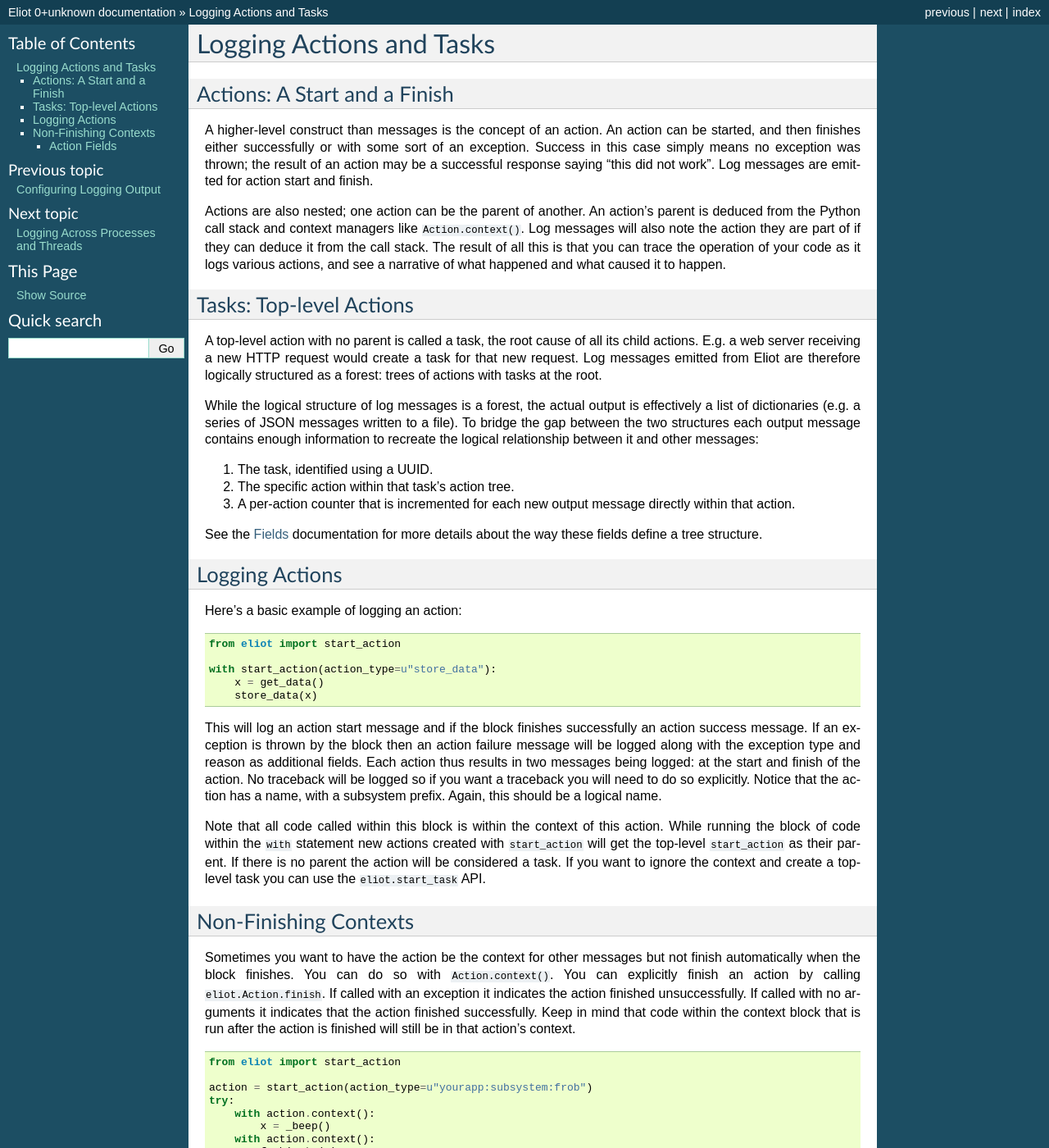
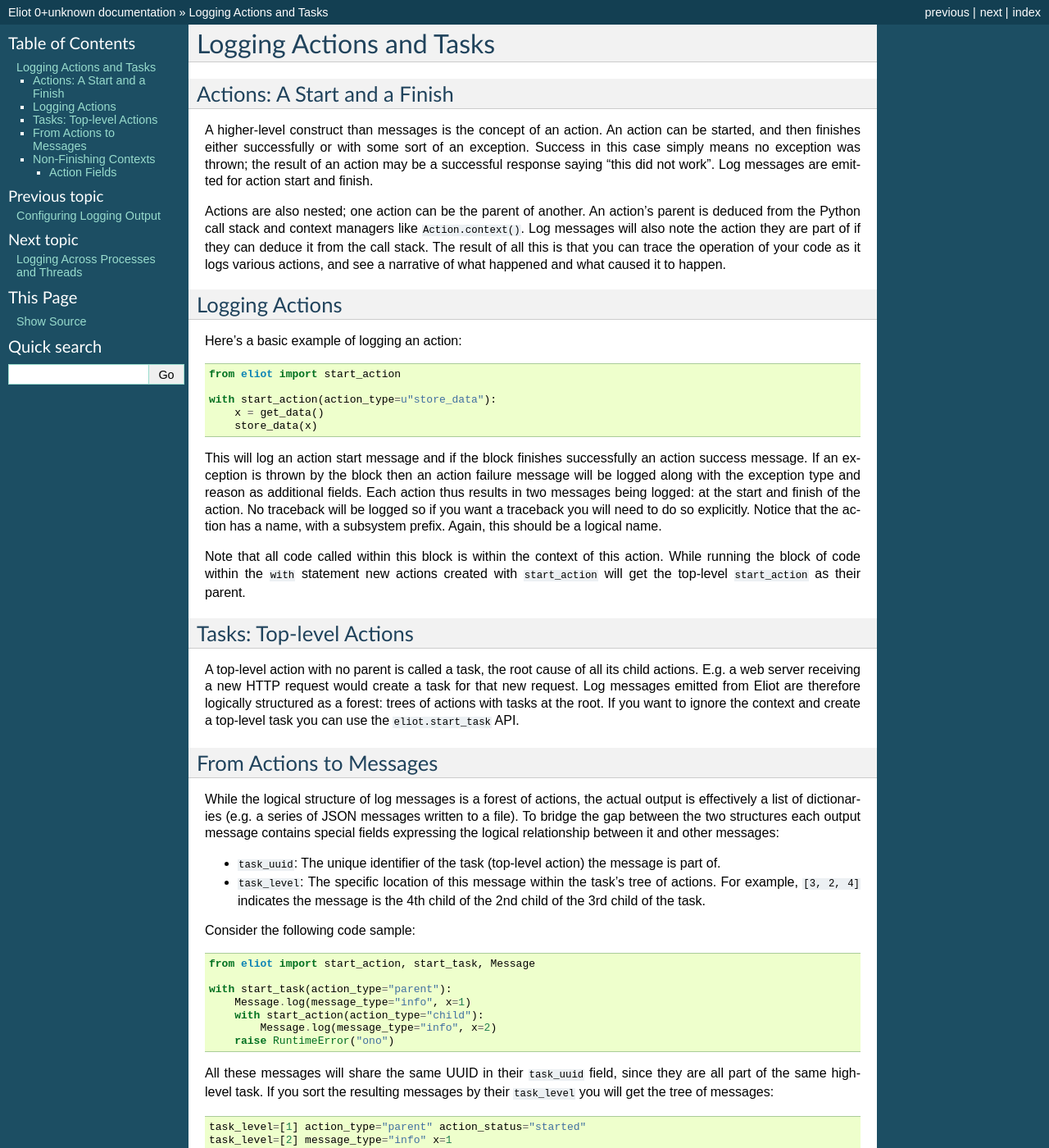
Before and after one commit to itamarst/eliot, a Sphinx documentation site: the page built from docs/source/actions.rst, in a window 1280 px wide and 1400 px high. Shown: the whole window at 82% size. Built offline with Sphinx 7.4.7, drawn with Linux system fonts in a browser that asks for light colours; some of the changed text lies outside the part shown.

Commit message:
Try to make actions and tasks documentation clearer, by moving in some content from fields, improving it, and restructuring some of the other docs.

```diff
--- a/docs/source/actions.rst
+++ b/docs/source/actions.rst
@@ -13,22 +13,6 @@ Actions are also nested; one action can be the parent of another.
 An action's parent is deduced from the Python call stack and context managers like ``Action.context()``.
 Log messages will also note the action they are part of if they can deduce it from the call stack.
 The result of all this is that you can trace the operation of your code as it logs various actions, and see a narrative of what happened and what caused it to happen.
-
-Tasks: Top-level Actions
-------------------------
-
-A top-level action with no parent is called a task, the root cause of all its child actions.
-E.g. a web server receiving a new HTTP request would create a task for that new request.
-Log messages emitted from Eliot are therefore logically structured as a forest: trees of actions with tasks at the root.
-
-While the logical structure of log messages is a forest, the actual output is effectively a list of dictionaries (e.g. a series of JSON messages written to a file).
-To bridge the gap between the two structures each output message contains enough information to recreate the logical relationship between it and other messages:
-
-1. The task, identified using a UUID.
-2. The specific action within that task's action tree.
-3. A per-action counter that is incremented for each new output message directly within that action.
-
-See the :doc:`Fields <fields>` documentation for more details about the way these fields define a tree structure.
 
 Logging Actions
 ---------------
@@ -52,8 +36,52 @@ Again, this should be a logical name.
 
 Note that all code called within this block is within the context of this action.
 While running the block of code within the ``with`` statement new actions created with ``start_action`` will get the top-level ``start_action`` as their parent.
-If there is no parent the action will be considered a task.
+
+
+Tasks: Top-level Actions
+------------------------
+
+A top-level action with no parent is called a task, the root cause of all its child actions.
+E.g. a web server receiving a new HTTP request would create a task for that new request.
+Log messages emitted from Eliot are therefore logically structured as a forest: trees of actions with tasks at the root.
 If you want to ignore the context and create a top-level task you can use the ``eliot.start_task`` API.
+
+
+.. _task fields:
+
+From Actions to Messages
+------------------------
+
+While the logical structure of log messages is a forest of actions, the actual output is effectively a list of dictionaries (e.g. a series of JSON messages written to a file).
+To bridge the gap between the two structures each output message contains special fields expressing the logical relationship between it and other messages:
+
+* ``task_uuid``: The unique identifier of the task (top-level action) the message is part of.
+* ``task_level``: The specific location of this message within the task's tree of actions.
+  For example, ``[3, 2, 4]`` indicates the message is the 4th child of the 2nd child of the 3rd child of the task.
+
+Consider the following code sample:
+
+.. code-block:: python
+
+     from eliot import start_action, start_task, Message
+
+     with start_task(action_type="parent"):
+         Message.log(message_type="info", x=1)
+         with start_action(action_type="child"):
+             Message.log(message_type="info", x=2)
+         raise RuntimeError("ono")
+
+All these messages will share the same UUID in their ``task_uuid`` field, since they are all part of the same high-level task.
+If you sort the resulting messages by their ``task_level`` you will get the tree of messages:
+
+.. code::
+
+    task_level=[1] action_type="parent" action_status="started"
+    task_level=[2] message_type="info" x=1
+        task_level=[3, 1] action_type="child" action_status="started"
+        task_level=[3, 2] message_type="info" x=2
+        task_level=[3, 3] action_type="child" action_status="succeeded"
+    task_level=[4] action_type="parent" action_status="failed" exception="exceptions.RuntimeError" reason="ono"
 
 
 Non-Finishing Contexts
```
Also changed, not shown: docs/source/fields.rst (+2 -36 lines).
